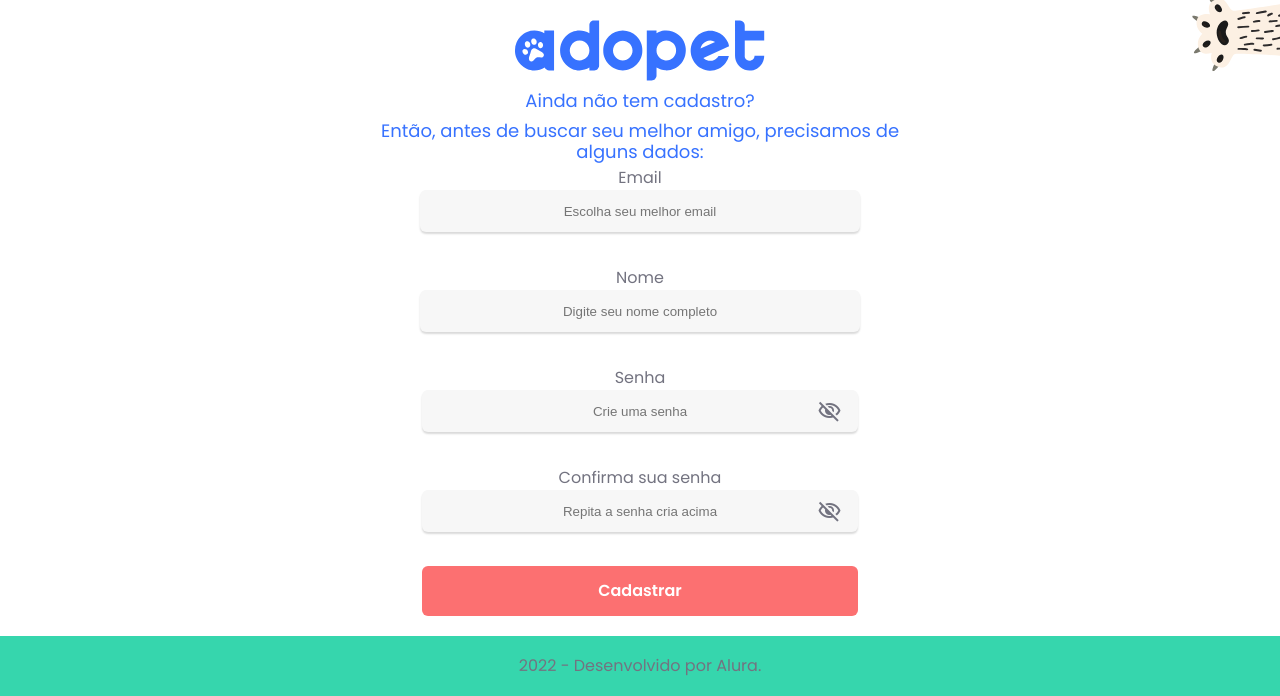
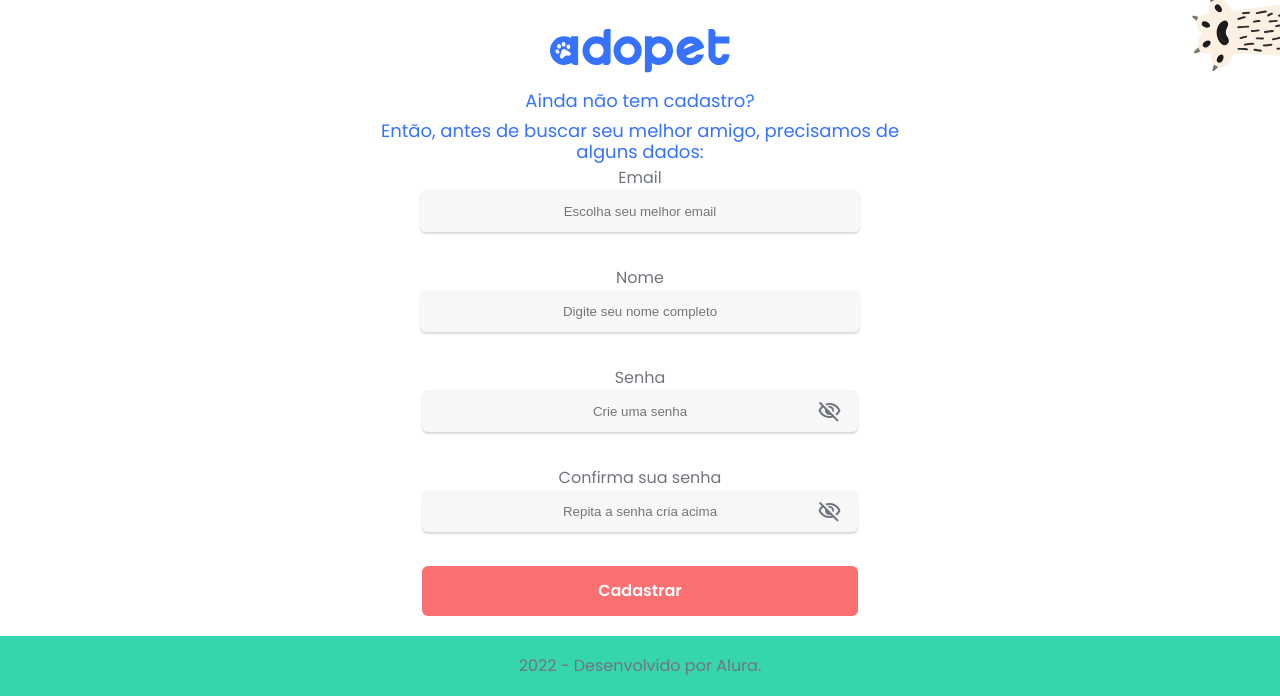
Before and after one commit to JeisonSilva/adopet, a website: page cadastro.html in a window 1280 px wide. Shown: the part 104-800 px from the top of the page. Drawn offline with nearby package versions, Linux system fonts and the light colour scheme.

Commit message:
Ajuste no logo em modo desktop

```diff
--- a/assets/cadastro.css
+++ b/assets/cadastro.css
@@ -114,6 +114,11 @@ label > input {
     width: 50%;
   }
 
+  .apresentacao__cadastro > img{
+    width: 180px;
+    height: 60px;
+  }
+
   .cadastro {
     width: 34%;
   }
```
